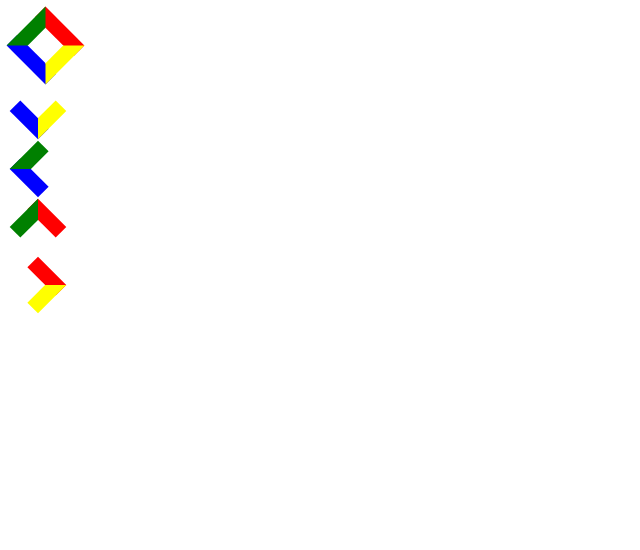
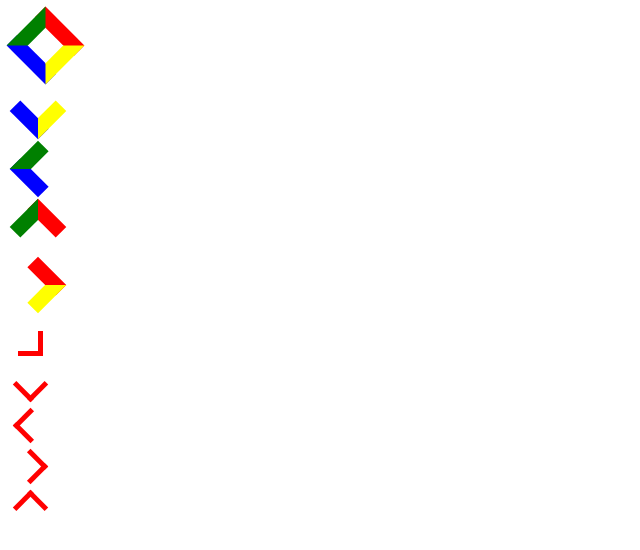
Before and after one commit to kevin-mehta/css-line-arrows-i, a plain HTML site: page index.html in a window 1280 px wide. Shown: the whole page, without its empty margins (0-640 px from the left). Drawn offline with Linux system fonts and the light colour scheme.

Commit message:
Designed line arrows using transform rotate.

```diff
--- a/index.html
+++ b/index.html
@@ -16,6 +16,16 @@
 	<div class="line-arrow-top"></div>
 	<br/>
 	<div class="line-arrow-right"></div>
+  <br/>
+  <div class="test4"></div>
+  <br/>
+  <div class="test4 rotate-line-arrow-down"></div>
+  <br/>
+  <div class="test4 rotate-line-arrow-left"></div>
+  <br/>
+  <div class="test4 rotate-line-arrow-right"></div>
+  <br/>
+  <div class="test4 rotate-line-arrow-up"></div>
 </body>
 
 </html>
--- a/styles.css
+++ b/styles.css
@@ -38,3 +38,22 @@ body {
   border-right: 15px solid yellow;
   transform: rotate(45deg);
 }
+.test4 {
+	border: 1px solid red;
+  border-width: 0 5px 5px 0;
+  padding: 10px;
+  display: inline-block;
+  margin: 8px 0;
+}
+.rotate-line-arrow-down {
+  transform: rotate(45deg);
+}
+.rotate-line-arrow-left {
+  transform: rotate(135deg);
+}
+.rotate-line-arrow-right {
+  transform: rotate(-45deg);
+}
+.rotate-line-arrow-up {
+  transform: rotate(-135deg);
+}
```
Lines whose indentation alone changed are shown as unchanged.
